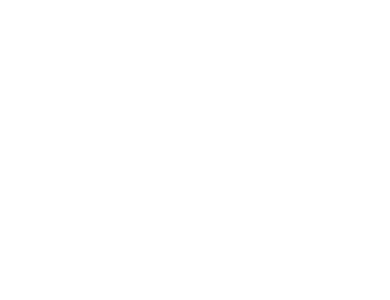
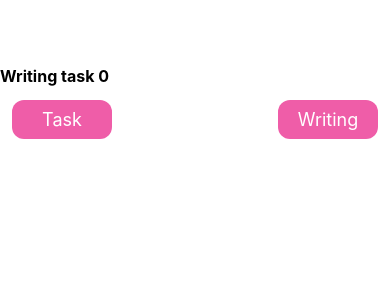
Before and after one commit to ASE-UIT/06.-English-App, a React Native app in the folder mobile/English-App/: screen / in a window 390 px wide. Shown: the top 300 px of the page. Built offline with nearby package versions, Linux system fonts and the light colour scheme.

Commit message:
feat: codebase writing

```diff
--- a/mobile/English-App/App.tsx
+++ b/mobile/English-App/App.tsx
@@ -1,5 +1,8 @@
 import { SafeAreaView } from "react-native";
+import WritingExercise from "./src/screens/WritingExercise";
 
 export default function App() {
-  return <SafeAreaView className="w-full h-full  pt-16"></SafeAreaView>;
+  return <SafeAreaView className="w-full h-full  pt-16">
+    <WritingExercise />
+  </SafeAreaView>;
 }
--- /dev/null
+++ b/mobile/English-App/src/screens/WritingExercise.tsx
@@ -0,0 +1,57 @@
+import { View, Text } from 'react-native'
+import React, { useState } from 'react'
+import { Button } from '@rneui/themed'
+import Writing_task from '../components/Writing/Writing_task'
+import Writing_submit from '../components/Writing/Writing_submit'
+
+const WritingExercise = () => {
+    const [task, setTask] = useState(true);
+
+    const handleTask = () => {
+        setTask(true); // Set to "true" for the "Task" button
+    };
+
+    const handleWriting = () => {
+        setTask(false); // Set to "false" for the "Writing" button
+    };
+
+    const [textInputValue, setTextInputValue] = useState('');
+    return (
+        <View>
+            {
+                task ? (
+                    <Writing_task taskNumber={0} question={''} />
+                ) : (
+                    <Writing_submit />
+                )
+            }
+
+            <View className='flex flex-row justify-between p-3 gap-2'>
+                <Button
+                    title={'Task'}
+                    containerStyle={{
+                    }}
+                    onPress={handleTask}
+                    buttonStyle={{
+                        backgroundColor: '#EF5DA8',
+                        borderRadius: 12,
+                        width: 100,
+                    }}
+                />
+                <Button
+                    title={'Writing'}
+                    containerStyle={{
+                    }}
+                    onPress={handleWriting}
+                    buttonStyle={{
+                        backgroundColor: '#EF5DA8',
+                        borderRadius: 12,
+                        width: 100,
+                    }}
+                />
+            </View>
+        </View>
+    )
+}
+
+export default WritingExercise
```
